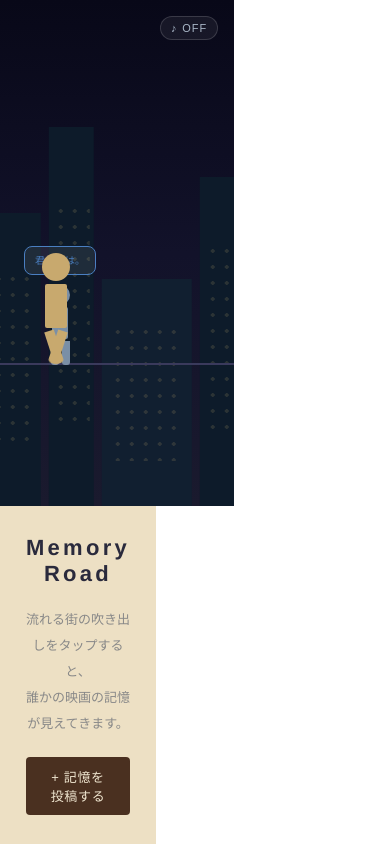
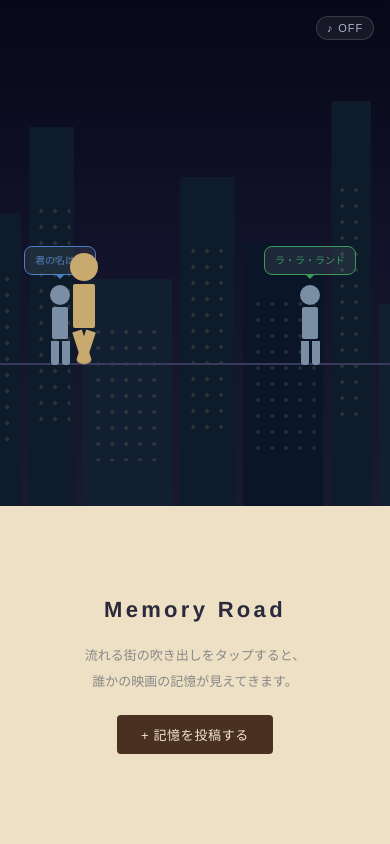
Before and after one commit to Yota-0108/memory-road, a plain HTML site: page index.html in a window 390 px wide. Drawn offline with Linux system fonts and the light colour scheme.

Commit message:
fix mobile layout with vh units

```diff
--- a/style.css
+++ b/style.css
@@ -6,8 +6,8 @@
 }
 
 html, body {
-  height: 100%;
-  width: 100%;
+  height: 100vh;
+  width: 100vw;
   overflow: hidden;
   font-family: 'Helvetica Neue', sans-serif;
 }
@@ -16,8 +16,8 @@ html, body {
 .container {
   display: flex;
   flex-direction: row;
-  width: 100%;
-  height: 100%;
+  width: 100vw;
+  height: 100vh;
 }
 
 @media (max-width: 768px) {
@@ -25,14 +25,15 @@ html, body {
     flex-direction: column;
   }
   .area-a {
-    width: 100%;
-    height: 60%;
+    width: 100vw !important;
+    height: 60vh !important;
     flex-shrink: 0;
   }
   .area-b {
-    width: 100%;
-    height: 40%;
+    width: 100vw !important;
+    height: 40vh !important;
     flex-shrink: 0;
+    position: relative;
   }
 }
 
```
